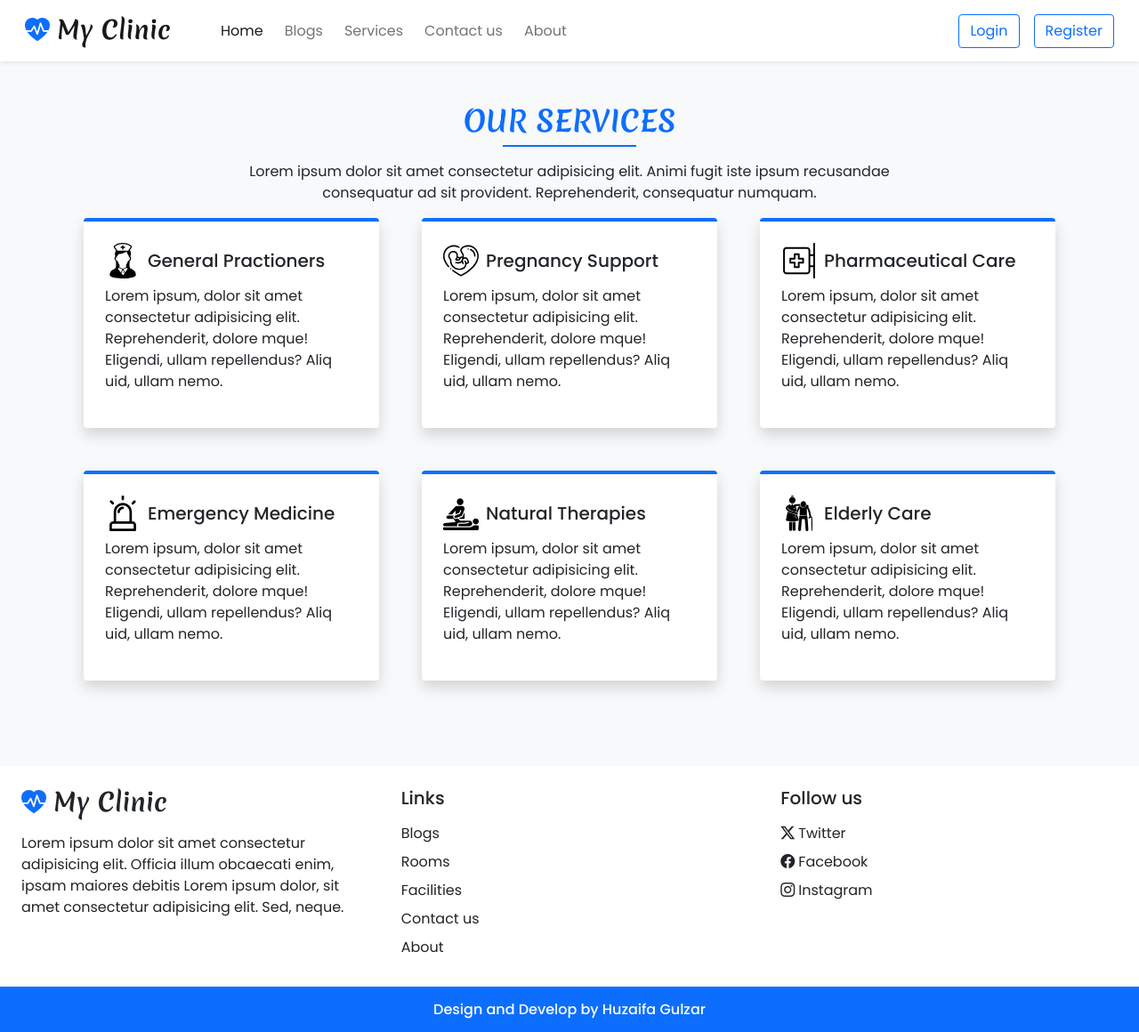
After one commit to Huzaifag/Clinical-Management-System, a PHP site: page /services.php in a window 1280 px wide. The commit adds this page. Shown: the whole page at 89% size. Run offline with PHP 8.4, Linux system fonts and the light colour scheme.

Commit message:
"Updated CSS, HTML, and PHP files: changed object position, removed carousel images, updated image formats, modified navigation menu, and made various text changes."

```diff
--- a/css/common.css
+++ b/css/common.css
@@ -42,7 +42,7 @@
   width: 100%;
   height: 500px;
   object-fit: cover;
-  object-position: center;
+  object-position: top;
 }
 .custom-bg {
   background-color: var(--button_color);
@@ -59,6 +59,7 @@
 
   margin: 0 auto;
   height: 1.7px;
+
 }
 
 .experty{
--- a/dami.html
+++ b/dami.html
@@ -6,8 +6,6 @@
   <title>Document</title>
 </head>
 <body>
-  <img src="images/carousel/1.jpg" alt="">
-
-  <div ></div>
+  <img src="images/about/mujahid.png" width="100%" class="img-fluid rounded-start" alt="...">
 </body>
 </html>
--- a/partials/header.php
+++ b/partials/header.php
@@ -15,7 +15,7 @@
           <a class="nav-link me-2" href="blogs.php">Blogs</a>
         </li>
         <li class="nav-item">
-          <a class="nav-link me-2" href="facilities.php">Facilities</a>
+          <a class="nav-link me-2" href="services.php">Services</a>
         </li>
         <li class="nav-item">
           <a class="nav-link me-2" href="contact.php">Contact us</a>
--- /dev/null
+++ b/services.php
@@ -0,0 +1,127 @@
+<!DOCTYPE html>
+<html lang="en">
+<head>
+  <meta charset="UTF-8">
+  <meta name="viewport" content="width=device-width, initial-scale=1.0">
+  <title>HG Hotels - SERVICES</title>
+  <?php require('partials/links.php');?>
+ <style>
+  .pop:hover{
+    border-top-color:var(--button_color_hover) !important;
+    transform: scale(1.03);
+    transition: all 0.3s;
+    background-color: blue;
+  }
+ </style>
+</head>
+<body class="bg-light">
+  <?php require('partials/header.php');?>
+  <div class="my-5 px-4">
+    <h2 class="text-center text-primary h-font fw-bold">OUR SERVICES</h2>
+    <div class="h-line bg-primary"></div>
+    <p class="text-center mt-3">
+      Lorem ipsum dolor sit amet consectetur adipisicing elit.
+       Animi fugit iste ipsum recusandae <br> consequatur ad sit
+       provident. Reprehenderit, consequatur numquam.
+      </p>
+      <div class="container">
+        <div class="row">
+          <!-- Facility 1 -->
+          <div class="col-lg-4 col-md-6 mb-5 px-4 ">
+            <div class="bg-white shadow rounded border-top p-4 border-4 border-primary pop">
+              <div class="d-flex align-items-center mb-2">
+              <img src="images/features/nurse.svg" width="40px" alt="">
+                <h5 class="ms-2 m-0">General Practioners</h5>
+              </div>
+              <p>
+                Lorem ipsum, dolor sit amet consectetur
+                 adipisicing elit. Reprehenderit, dolore
+                 mque! Eligendi, ullam repellendus? Aliq
+                 uid, ullam nemo.
+                </p>
+            </div>
+          </div>
+          <!-- Facility 2 -->
+          <div class="col-lg-4 col-md-6 mb-5 px-4 ">
+            <div class="bg-white shadow rounded border-top p-4 border-4 border-primary pop">
+              <div class="d-flex align-items-center mb-2">
+              <img src="images/features/pragnency.svg" width="40px" alt="">
+                <h5 class="ms-2 m-0">Pregnancy Support</h5>
+              </div>
+              <p>
+                Lorem ipsum, dolor sit amet consectetur
+                 adipisicing elit. Reprehenderit, dolore
+                 mque! Eligendi, ullam repellendus? Aliq
+                 uid, ullam nemo.
+                </p>
+            </div>
+          </div>
+
+          <!-- Facility 3 -->
+          <div class="col-lg-4 col-md-6 mb-5 px-4 ">
+            <div class="bg-white shadow rounded border-top p-4 border-4 border-primary pop">
+              <div class="d-flex align-items-center mb-2">
+              <img src="images/features/pharmacy.svg" width="40px" alt="">
+                <h5 class="ms-2 m-0">Pharmaceutical Care</h5>
+              </div>
+              <p>
+                Lorem ipsum, dolor sit amet consectetur
+                 adipisicing elit. Reprehenderit, dolore
+                 mque! Eligendi, ullam repellendus? Aliq
+                 uid, ullam nemo.
+                </p>
+            </div>
+          </div>
+          <!-- Facility 4 -->
+          <div class="col-lg-4 col-md-6 mb-5 px-4 ">
+            <div class="bg-white shadow rounded border-top p-4 border-4 border-primary pop">
+              <div class="d-flex align-items-center mb-2">
+              <img src="images/features/emergency.svg" width="40px" alt="">
+                <h5 class="ms-2 m-0">Emergency Medicine</h5>
+              </div>
+              <p>
+                Lorem ipsum, dolor sit amet consectetur
+                 adipisicing elit. Reprehenderit, dolore
+                 mque! Eligendi, ullam repellendus? Aliq
+                 uid, ullam nemo.
+                </p>
+            </div>
+          </div>
+          <!-- Facility 5 -->
+          <div class="col-lg-4 col-md-6 mb-5 px-4 ">
+            <div class="bg-white shadow rounded border-top p-4 border-4 border-primary pop">
+              <div class="d-flex align-items-center mb-2">
+              <img src="images/features/therapy.svg" width="40px" alt="">
+                <h5 class="ms-2 m-0">Natural Therapies</h5>
+              </div>
+              <p>
+                Lorem ipsum, dolor sit amet consectetur
+                 adipisicing elit. Reprehenderit, dolore
+                 mque! Eligendi, ullam repellendus? Aliq
+                 uid, ullam nemo.
+                </p>
+            </div>
+          </div>
+          <!-- Facility 6 -->
+          <div class="col-lg-4 col-md-6 mb-5 px-4 ">
+            <div class="bg-white shadow rounded border-top p-4 border-4 border-primary pop">
+              <div class="d-flex align-items-center mb-2">
+               <img src="images/features/elder.svg" width="40px" alt="">
+                <h5 class="ms-2 m-0">Elderly Care</h5>
+              </div>
+              <p>
+                Lorem ipsum, dolor sit amet consectetur
+                 adipisicing elit. Reprehenderit, dolore
+                 mque! Eligendi, ullam repellendus? Aliq
+                 uid, ullam nemo.
+                </p>
+            </div>
+          </div>
+
+        </div>
+      </div>
+  </div>
+  <?php require('partials/footer.php')?>
+
+</body>
+</html>
```
Also changed, not shown: about.php (added, +207 -0 lines), contact.php (added, +92 -0 lines), index.php (+8 -8 lines), images/about/mujahid.png (added), images/about/nurse.png (added), images/about/pharmacist.png (added), images/carousel/1.jpg (deleted), images/carousel/1.webp (added), images/carousel/2.jpg (deleted), images/carousel/2.png (added), images/features/elder.png (added), images/features/elder.svg (added), images/features/emergency.svg (added), images/features/therapy.svg (added).
